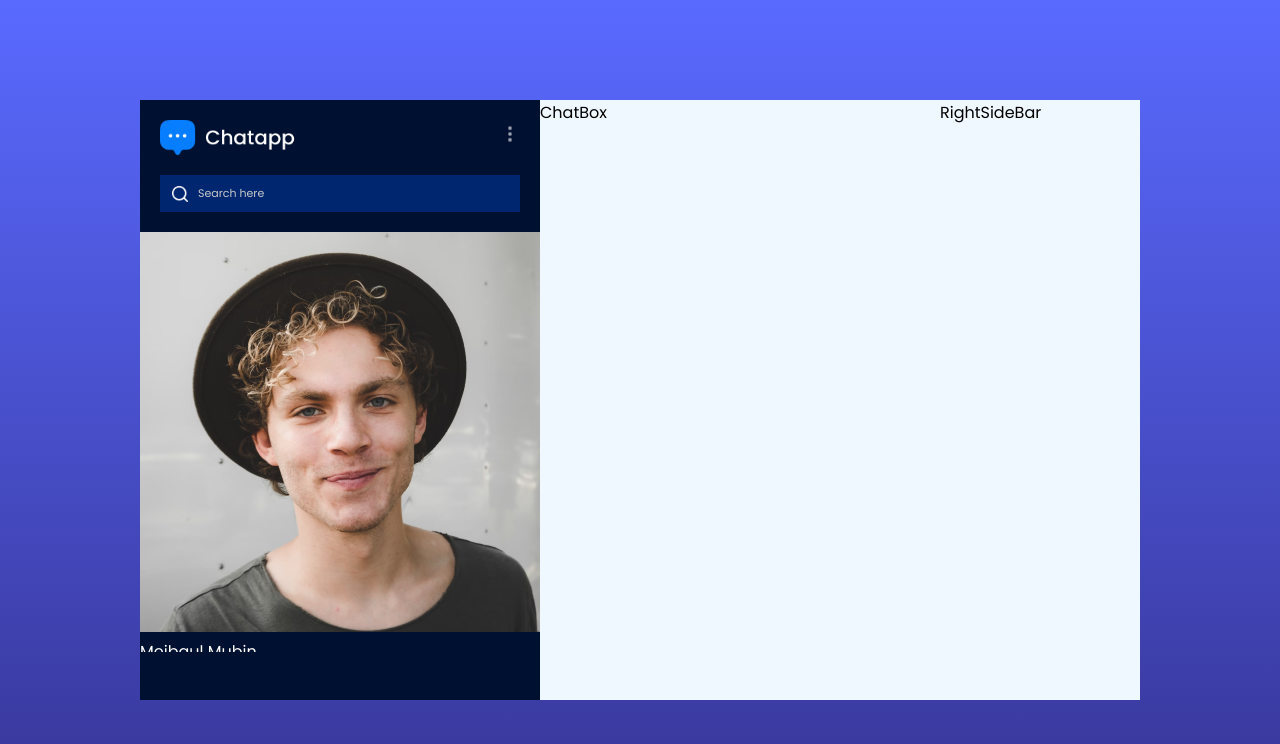
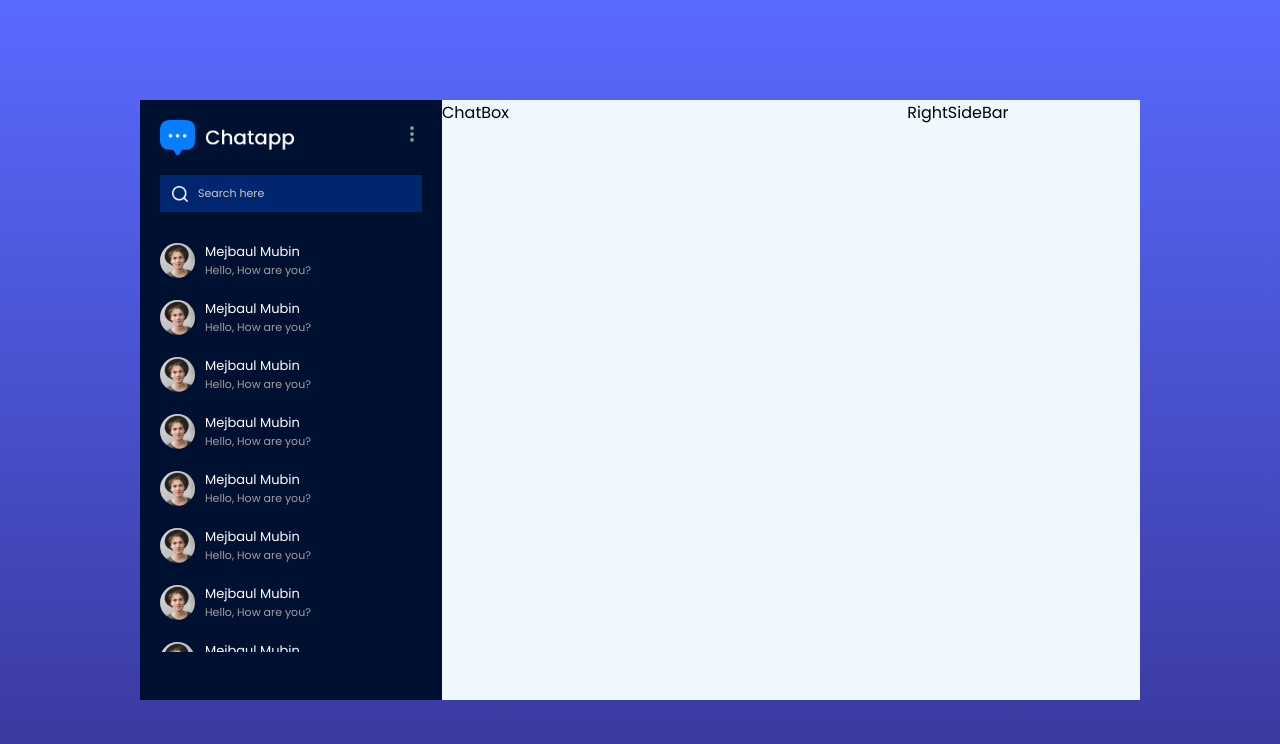
Before and after one commit to mejbaulmubin786/Full-Stack-Real-time-Chat-Application, a React (Vite) app: page /chat in a window 1280 px wide. Shown: the top 744 px of the page. Built offline with nearby package versions, Linux system fonts and the light colour scheme.

Commit message:
update LeftSideBar

```diff
--- a/src/components/leftSideBar/LeftSideBar.css
+++ b/src/components/leftSideBar/LeftSideBar.css
@@ -56,3 +56,34 @@
     overflow-y: scroll;
 
 }
+.friends img{
+    width: 35px;
+    aspect-ratio: 1/1;
+    border-radius: 50%;
+}
+.friends{
+    display: flex;
+    align-items: center;
+    gap: 10px;
+    padding: 10px 20px;
+    cursor: pointer;
+    font-size: 13px;
+}
+.friends div{
+    display: flex;
+    flex-direction: column;
+
+}
+
+.friends span{
+    color: #9f9f9f;
+    font-size: 11px;
+}
+
+.friends:hover{
+    background-color: #077eff;
+}
+
+.friends:hover span{
+    color: white;
+}
--- a/src/components/leftSideBar/LeftSideBar.jsx
+++ b/src/components/leftSideBar/LeftSideBar.jsx
@@ -19,13 +19,16 @@
             </div>
         </div>
         <div className="ls-list">
-            <div className="friends">
+            {Array(12).fill("").map((item, index)=>(
+                <div key={index} className="friends">
                 <img src={assets.profile_img} alt="" />
                 <div>
                     <p>Mejbaul Mubin</p>
                     <span>Hello, How are you?</span>
                 </div>
             </div>
+            ))}
+
         </div>
     </div>
   )
```
